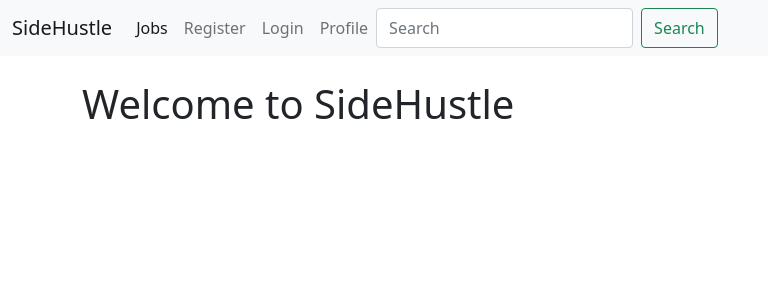
After one commit to redhat-beyond/Side-Hustle, a Django app: page / in a window 1280 px wide. The commit adds this page. Shown: the top 300 px of the page, without its empty margins (0-768 px from the left). Run offline with Django 3.2, Linux system fonts and the light colour scheme.

Commit message:
Add home page and set as default page
Setting home page as the default page instead of the jobs page since
the jobs page should only be visible to logged-in users.

```diff
--- a/side_hustle/urls.py
+++ b/side_hustle/urls.py
@@ -1,10 +1,13 @@
 from django.contrib import admin
 from django.contrib.auth.urls import path
 from django.urls import include
+from . import views
 
 urlpatterns = [
     path('admin/', admin.site.urls),
     path('users/', include('django.contrib.auth.urls')),
     path('users/', include('users.urls')),
-    path('jobs/', include('jobs.urls'))
+    path('jobs/', include('jobs.urls')),
+    path('', views.homepage, name='home'),
+    path('home/', views.homepage, name='home'),
 ]
--- a/side_hustle/views.py
+++ b/side_hustle/views.py
@@ -1,9 +1,5 @@
-from django.views import generic
-from django.contrib.auth.forms import UserCreationForm
-from django.urls import reverse_lazy
+from django.shortcuts import render
 
 
-class UserRegisterView(generic.CreateView):
-    form_class = UserCreationForm
-    template = 'registrations/register.html'
-    success_url = reverse_lazy('login')
+def homepage(request):
+    return render(request, 'home.html')
--- a/templates/base.html
+++ b/templates/base.html
@@ -8,12 +8,12 @@
     <!-- Bootstrap CSS -->
     <link href="https://cdn.jsdelivr.net/npm/bootstrap@5.1.3/dist/css/bootstrap.min.css" rel="stylesheet" integrity="sha384-1BmE4kWBq78iYhFldvKuhfTAU6auU8tT94WrHftjDbrCEXSU1oBoqyl2QvZ6jIW3" crossorigin="anonymous">
 
-    <title>{% block title %} SideHustle - Jobs {% endblock %}</title>
+    <title>{% block title %} SideHustle {% endblock %}</title>
   </head>
   <body>
   <nav class="navbar navbar-expand-lg navbar-light bg-light">
   <div class="container-fluid">
-    <a class="navbar-brand" href="{% url 'jobs' %}">SideHustle</a>
+    <a class="navbar-brand" href="{% url 'home' %}">SideHustle</a>
     <button class="navbar-toggler" type="button" data-bs-toggle="collapse" data-bs-target="#navbarSupportedContent" aria-controls="navbarSupportedContent" aria-expanded="false" aria-label="Toggle navigation">
       <span class="navbar-toggler-icon"></span>
     </button>
--- /dev/null
+++ b/templates/home.html
@@ -0,0 +1,9 @@
+{% extends 'base.html' %}
+
+{% block title %} Side Hustle{% endblock %}
+
+{% block content %}
+
+<h1>Welcome to SideHustle</h1>
+
+{% endblock %}
```
